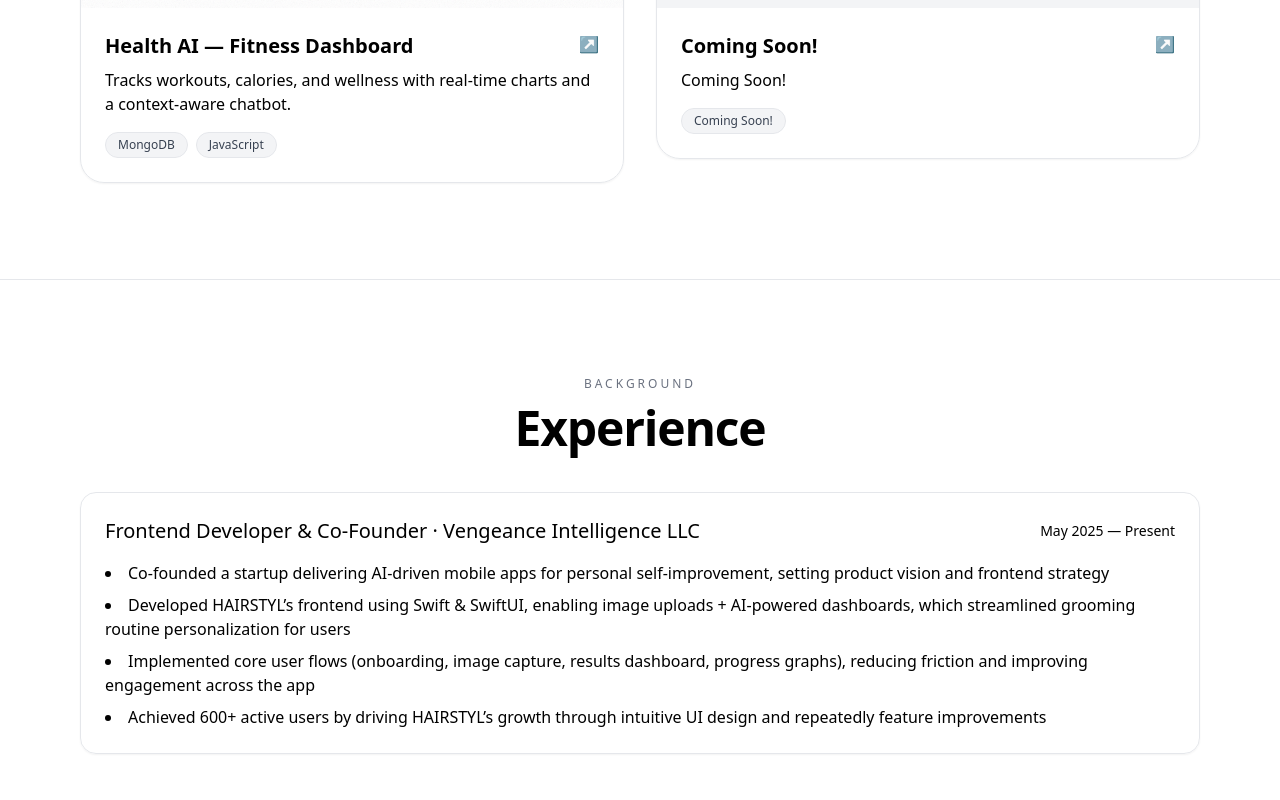
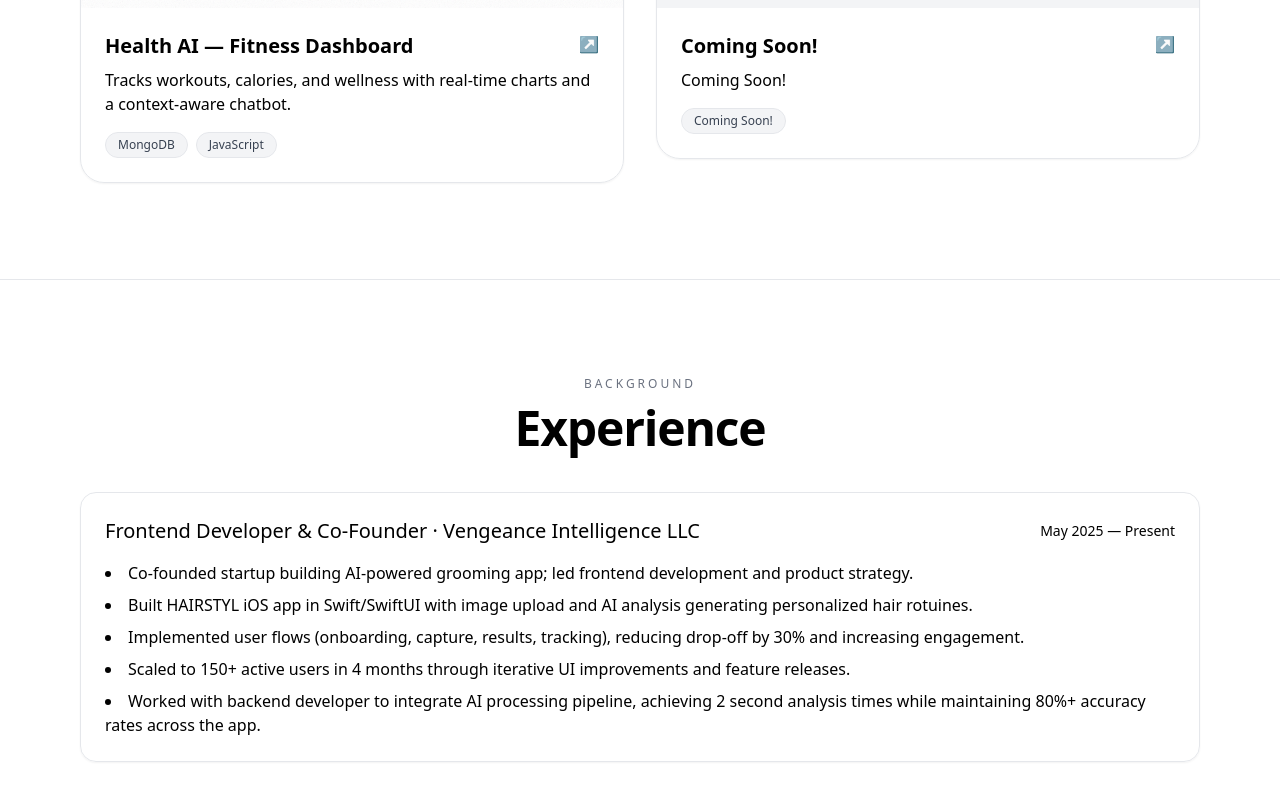
Before and after one commit to Jasmanss/Portfolio, a React (Vite) app: page / in a window 1280 px wide. Shown: the part 1638-2438 px from the top of the page. Built offline with nearby package versions, Linux system fonts and the light colour scheme.

Commit message:
Updated Experience Section

```diff
--- a/src/PortfolioPage.tsx
+++ b/src/PortfolioPage.tsx
@@ -54,10 +54,11 @@ const EXPERIENCE = [
     org: 'Vengeance Intelligence LLC',
     time: 'May 2025 — Present',
     bullets: [
-      'Co-founded a startup delivering AI-driven mobile apps for personal self-improvement, setting product vision and frontend strategy',
-      'Developed HAIRSTYL’s frontend using Swift & SwiftUI, enabling image uploads + AI-powered dashboards, which streamlined grooming routine personalization for users',
-      'Implemented core user flows (onboarding, image capture, results dashboard, progress graphs), reducing friction and improving engagement across the app',
-      'Achieved 600+ active users by driving HAIRSTYL’s growth through intuitive UI design and repeatedly feature improvements',
+      'Co-founded startup building AI-powered grooming app; led frontend development and product strategy.',
+      'Built HAIRSTYL iOS app in Swift/SwiftUI with image upload and AI analysis generating personalized hair rotuines.',
+      'Implemented user flows (onboarding, capture, results, tracking), reducing drop-off by 30% and increasing engagement.',
+      'Scaled to 150+ active users in 4 months through iterative UI improvements and feature releases.',
+      'Worked with backend developer to integrate AI processing pipeline, achieving 2 second analysis times while maintaining 80%+ accuracy rates across the app.',
     ],
   },
 ]
@@ -155,7 +156,7 @@ export default function PortfolioPage() {
                 <a href="#contact"><button className="rounded-2xl border border-gray-300 text-gray-900 hover:bg-gray-50 px-4 py-2 text-sm">Contact</button></a>
                 <a href="/JasmanResume.pdf" download>
                   <button className="rounded-2xl border border-gray-300 text-gray-900 hover:bg-gray-50 px-4 py-2 text-sm">
-                    Download résumé
+                    Download résume
                   </button>
                 </a>
               </div>
```
Also changed, not shown: 8 other files (tests, documents, lock files or other folders).
